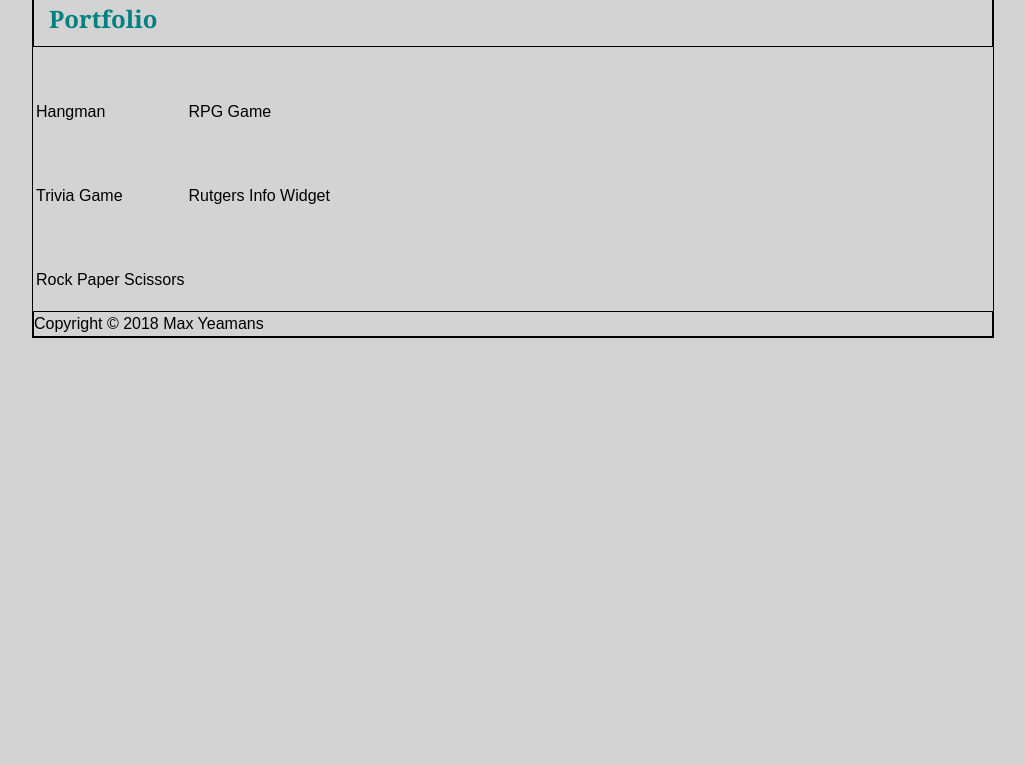
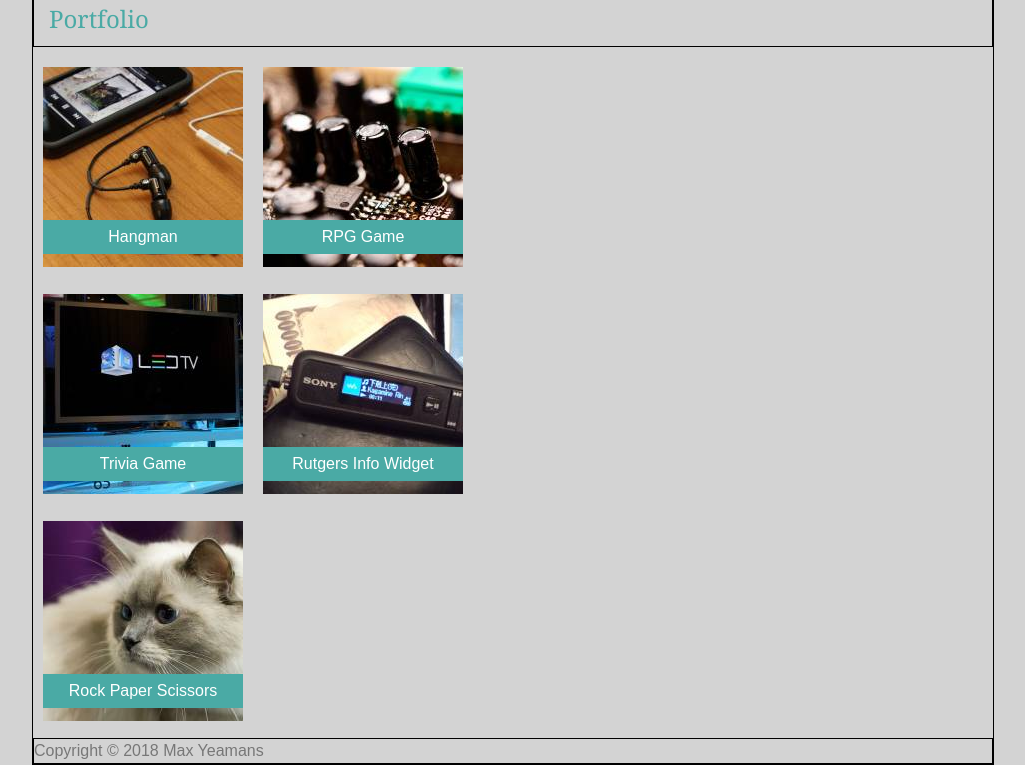
Before and after one commit to maxyeamans/Basic-Portfolio, a plain HTML site: page portfolio.html in a window 1280 px wide. Shown: the part 67-832 px from the top of the page, without its empty margins (127-1152 px from the left). Before the commit the page ends 800 px from the top, so only its background shows below. Drawn offline with Linux system fonts and the light colour scheme.

Commit message:
Added images, added css for the table

```diff
--- a/assets/css/style.css
+++ b/assets/css/style.css
@@ -8,6 +8,7 @@ body {
     background: lightgray;
     margin: 0 auto;
     font-family: 'Arial', 'Helvetica Neue', Helvetica, sans-serif;
+    color: #777777;
     font-size: 16px;
     line-height: 150%;
 }
@@ -15,32 +16,18 @@ body {
 header {
     border: black 1px solid;
     width: 960px;
-    background-color: white;
-}
-
-article {
-    clear: both;
-}
-
-.container {
-    border: black 1px solid;
-    width: 960px;
-    margin: 0 auto;
-}
-
-h1 {
-    border: black 1px solid;
-    margin-top: 10px;
-    margin-bottom: 10px;
-    padding: 15px;
-    color: teal;
-    font-family: 'Georgia', Times, Times New Roman, serif;
+    background-color: #ffffff;
 }
 
 nav {
     border: black 1px solid;
     float: right;
     padding: 15px;
+}
+
+article {
+    clear: both;
+    background: #ffffff;
 }
 
 section {
@@ -52,12 +39,52 @@ footer {
     clear: both;
 }
 
+h1 {
+    border: black 1px solid;
+    margin-top: 10px;
+    margin-bottom: 10px;
+    padding: 15px;
+    font-size: 24px;
+    color: #4aaaa5;
+    font-family: 'Georgia', Times, Times New Roman, serif;
+}
+
+p {
+    padding: 5px;
+}
+
+td {
+    position: relative;
+    padding: 10px;
+}
+
+/* .projectPic {
+    position: relative;
+} */
+
+.projectTitle {
+    padding: 5px 0px;
+    position: absolute;
+    bottom: 30px;
+    margin: 0px;
+    background: #4aaaa5;
+    color: #ffffff;
+    text-align: center;
+    width: 200px;
+}
+
+.container {
+    border: black 1px solid;
+    width: 960px;
+    margin: 0 auto;
+}
+
 #pageTopic {
     margin-top: 0px;
     margin-bottom: 0px;
     border: black 1px solid;
-    color: white;
-    background: teal;
+    color: #ffffff;
+    background: #4aaaa5;
     float:left;
 }
 
--- a/portfolio.html
+++ b/portfolio.html
@@ -5,6 +5,7 @@
     <meta http-equiv="X-UA-Compatible" content="IE=edge">
     <title>Max's Portfolio</title>
     <meta name="viewport" content="width=device-width, initial-scale=1">
+    <link rel="stylesheet" type="text/css" media="screen" href="assets/css/reset.css" />
     <link rel="stylesheet" type="text/css" media="screen" href="assets/css/style.css" />
 </head>
 <body>
@@ -18,28 +19,28 @@
             <table>
                 <tr>
                     <td>
-                        <img src = "">
-                        <p>Hangman</p>
+                        <img src="assets/images/image01.jpg" />
+                        <p class="projectTitle">Hangman</p>
                     </td>
                     <td>
-                        <img src = "">
-                        <p>RPG Game</p>
+                        <img src = "assets/images/image02.jpg" />
+                        <p class="projectTitle">RPG Game</p>
                     </td>
                 </tr>
                 <tr>
                     <td>
-                        <img src = "">
-                        <p>Trivia Game</p>
+                        <img src = "assets/images/image03.jpg" />
+                        <p class="projectTitle">Trivia Game</p>
                     </td>
                     <td>
-                        <img src = "">
-                        <p>Rutgers Info Widget</p>
+                        <img src = "assets/images/image04.jpg" />
+                        <p class="projectTitle">Rutgers Info Widget</p>
                     </td>
                 </tr>
                 <tr>
-                    <td>
-                        <img src = "">
-                        <p>Rock Paper Scissors</p>
+                    <td >
+                        <img src = "assets/images/image05.jpg" />
+                        <p class="projectTitle">Rock Paper Scissors</p>
                     </td>
                     <td>
 
```
Also changed, not shown: contact.html (+1 -0 lines), index.html (+1 -0 lines), assets/images/image01.jpg (added), assets/images/image02.jpg (added), assets/images/image03.jpg (added), assets/images/image04.jpg (added), assets/images/image05.jpg (added).
